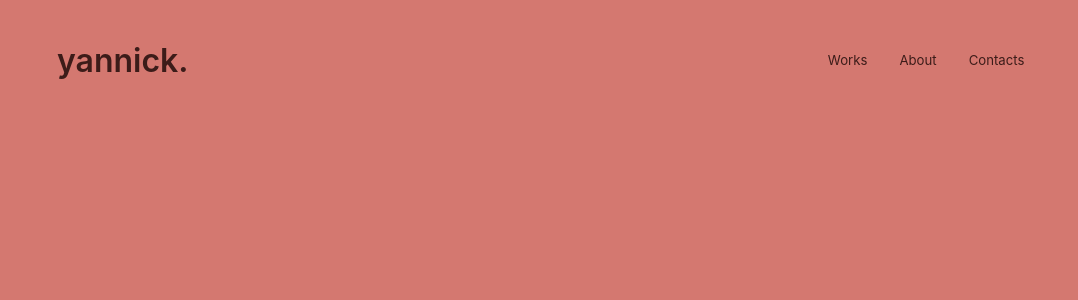
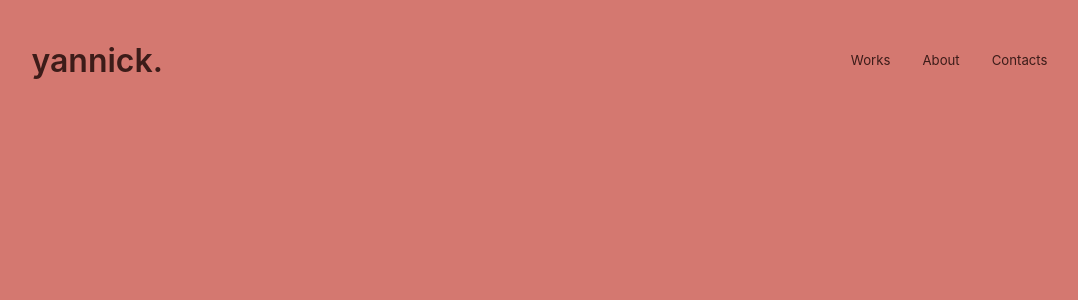
Before and after one commit to ylahti6/v1, a React (Create React App) app: page / in a window 1280 px wide. Shown: the top 300 px of the page, without its empty margins (87-1165 px from the left). Built offline with nearby package versions, Linux system fonts and the light colour scheme.

Commit message:
starting hero section

```diff
--- a/src/styles/mixins.scss
+++ b/src/styles/mixins.scss
@@ -1,5 +1,5 @@
 @mixin pageWrap {
-    margin: 0 10%;
+    margin: 0 8%;
 }
 
 @mixin mobileWrap {
```
